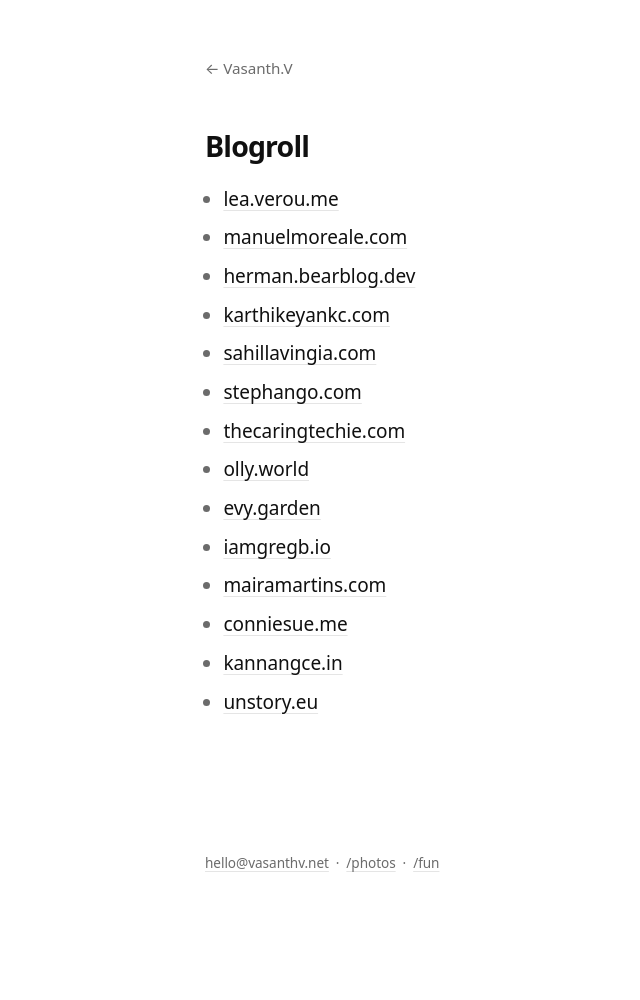
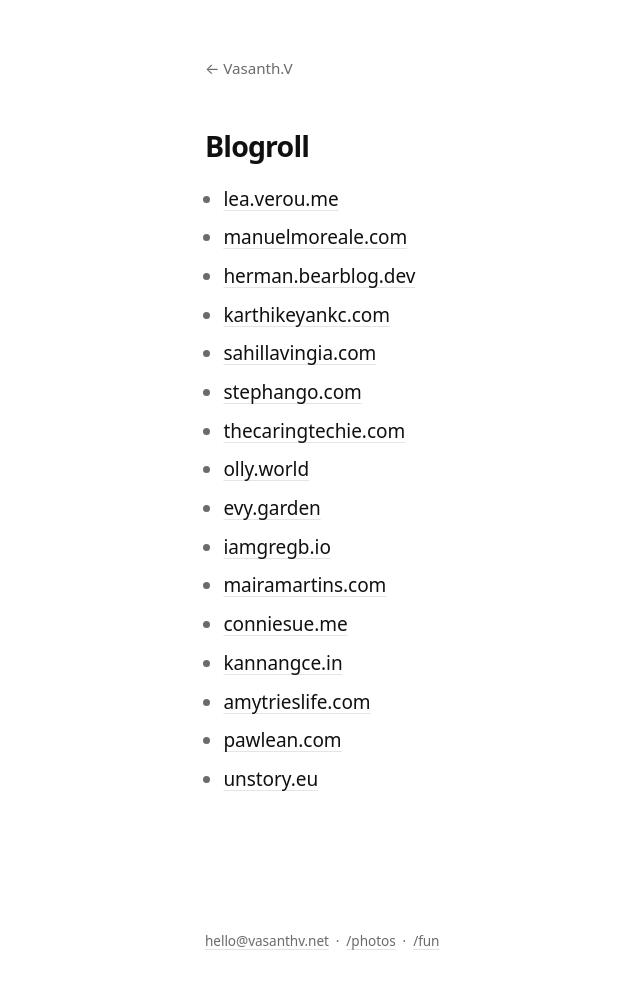
Before and after one commit to vasanthv/vasanthv.github.io, a Jekyll site: the page built from blogroll.md, in a window 1280 px wide. Shown: the whole page, without its empty margins (139-779 px from the left). Built offline with Jekyll 4.4.1, drawn with Linux system fonts in a browser that asks for light colours; before the commit the page ends 923 px from its top, so only the background shows below that.

Commit message:
Update blogroll.md

```diff
--- a/blogroll.md
+++ b/blogroll.md
@@ -18,4 +18,6 @@ description: Blogs I follow.
 - [mairamartins.com](https://mairamartins.com/){:target="\_blank" rel="noopener"}
 - [conniesue.me](https://conniesue.me/){:target="\_blank" rel="noopener"}
 - [kannangce.in](https://kannangce.in/){:target="\_blank" rel="noopener"}
+- [amytrieslife.com](https://amytrieslife.com/){:target="\_blank" rel="noopener"}
+- [pawlean.com](https://pawlean.com/){:target="\_blank" rel="noopener"}
 - [unstory.eu](https://unstory.eu/){:target="\_blank" rel="noopener"}
```
